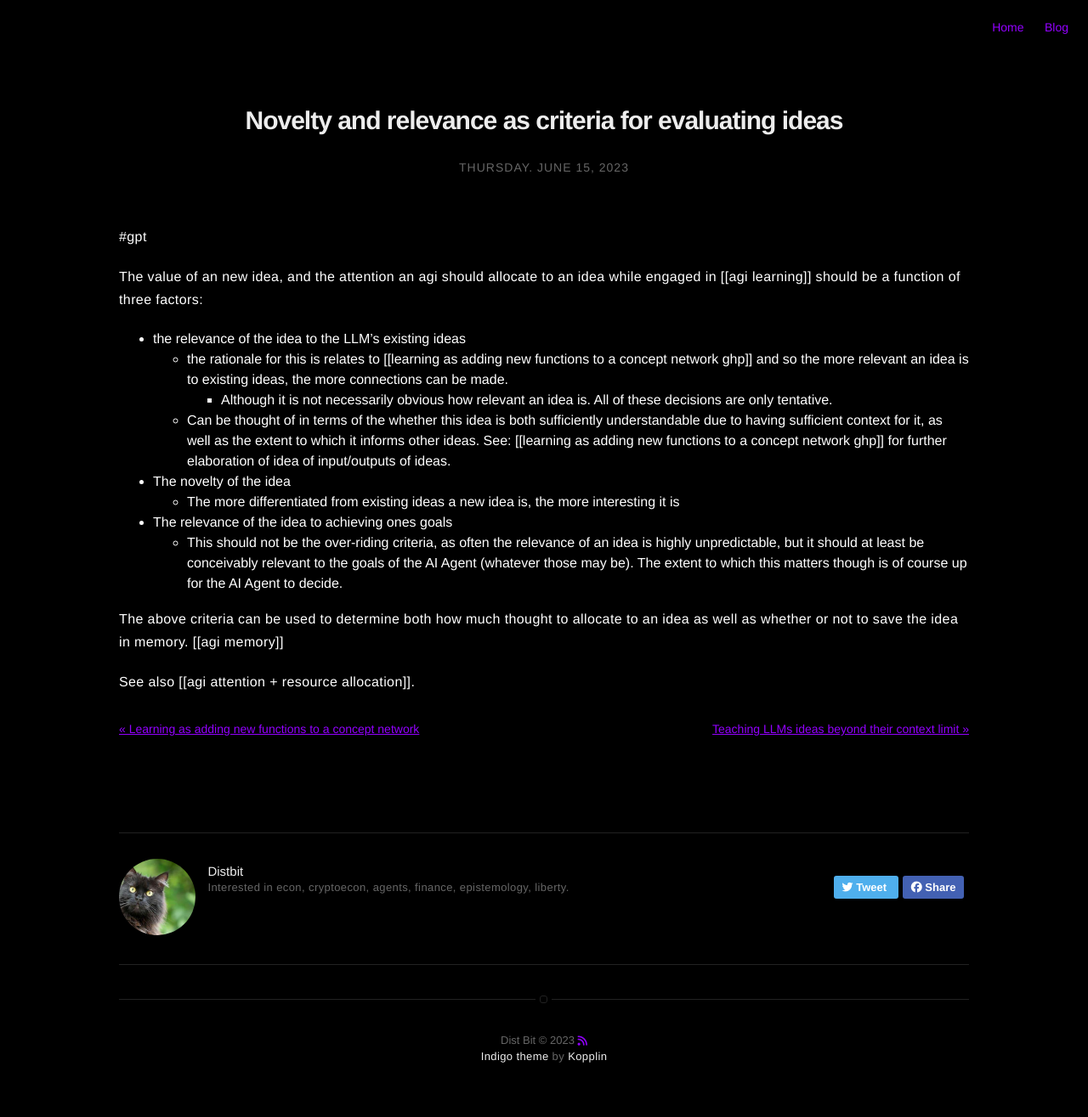
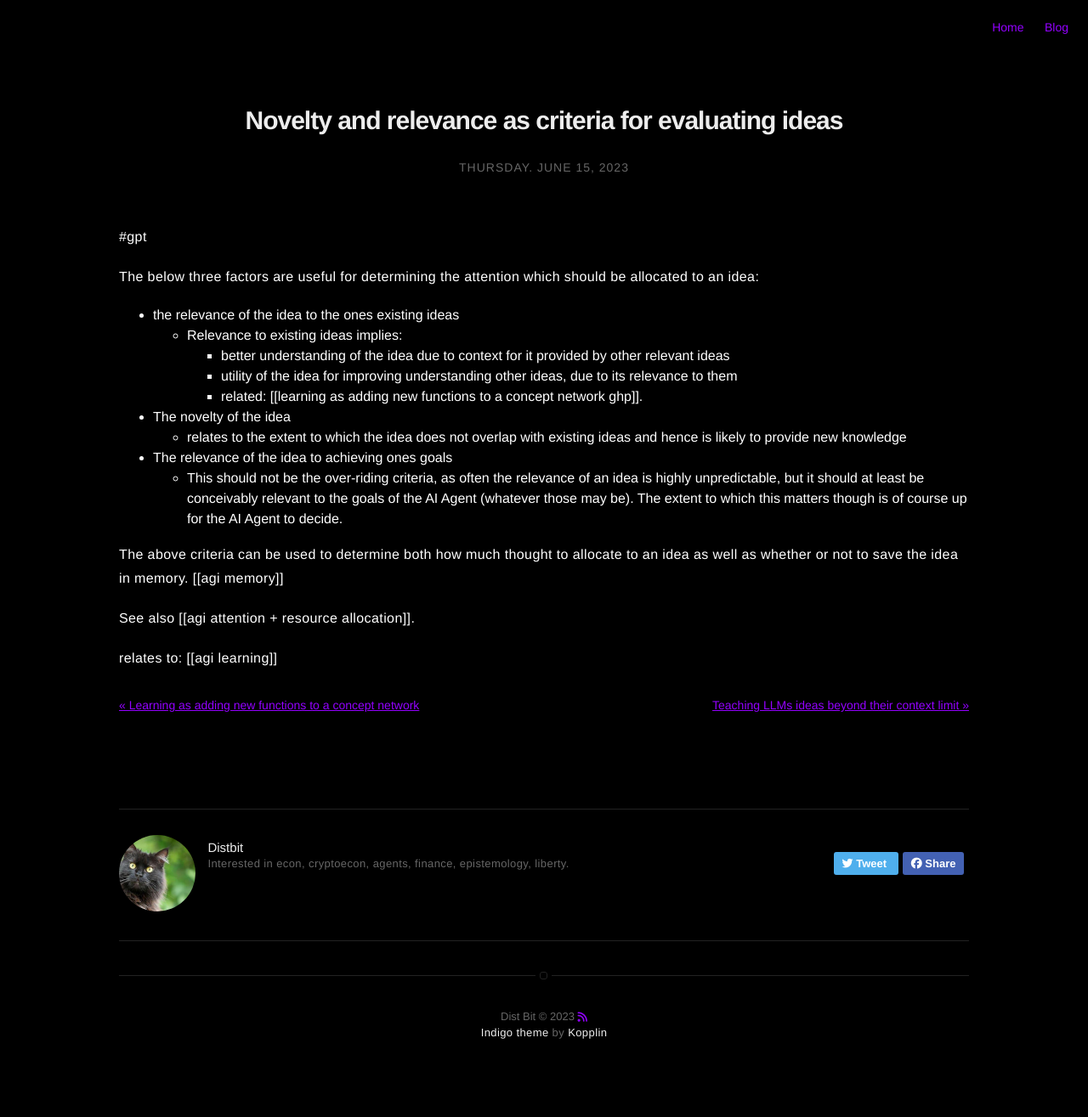
Before and after one commit to distbit0/distbit.xyz, a Jekyll site: the page built from _posts/2023-06-15-novelty-and-relevance-as-criteria-for-evaluating-ideas.md, in a window 1280 px wide. Shown: the whole page at 85% size. Built offline with Jekyll 4.4.1, drawn with Linux system fonts in a browser that asks for light colours; nearby versions of some CDN libraries; comment, search, counter and statistics services are not loaded; after the commit the page ends 1287 px from its top, so only the background shows below that.

Commit message:
2023-07-21-short-twap-periods-hinder-correction-of-erroneous-samples.md

```diff
--- a/_posts/2023-06-15-novelty-and-relevance-as-criteria-for-evaluating-ideas.md
+++ b/_posts/2023-06-15-novelty-and-relevance-as-criteria-for-evaluating-ideas.md
@@ -11,16 +11,19 @@ articleUrl: https://distbit.xyz/Novelty-and-relevance-as-criteria-for-evaluating
 
 #gpt
 
-The value of an new idea, and the attention an agi should allocate to an idea while engaged in [[agi learning]] should be a function of three factors:
-- the relevance of the idea to the LLM's existing ideas
-	- the rationale for this is relates to [[learning as adding new functions to a concept network ghp]] and so the more relevant an idea is to existing ideas, the more connections can be made.
-		- Although it is not necessarily obvious how relevant an idea is. All of these decisions are only tentative.
-	- Can be thought of in terms of the whether this idea is both sufficiently understandable due to having sufficient context for it, as well as the extent to which it informs other ideas. See: [[learning as adding new functions to a concept network ghp]] for further elaboration of idea of input/outputs of ideas.
+The below three factors are useful for determining the attention which should be allocated to an idea:
+- the relevance of the idea to the ones existing ideas
+	- Relevance to existing ideas implies:
+		- better understanding of the idea due to context for it provided by other relevant ideas
+		- utility of the idea for improving understanding other ideas, due to its relevance to them
+		- related: [[learning as adding new functions to a concept network ghp]].
 - The novelty of the idea
-	- The more differentiated from existing ideas a new idea is, the more interesting it is
+	- relates to the extent to which the idea does not overlap with existing ideas and hence is likely to provide new knowledge
 - The relevance of the idea to achieving ones goals
 	- This should not be the over-riding criteria, as often the relevance of an idea is highly unpredictable, but it should at least be conceivably relevant to the goals of the AI Agent (whatever those may be). The extent to which this matters though is of course up for the AI Agent to decide.
 
 The above criteria can be used to determine both how much thought to allocate to an idea as well as whether or not to save the idea in memory. [[agi memory]]
 
 See also [[agi attention + resource allocation]].
+
+relates to: [[agi learning]]
```
